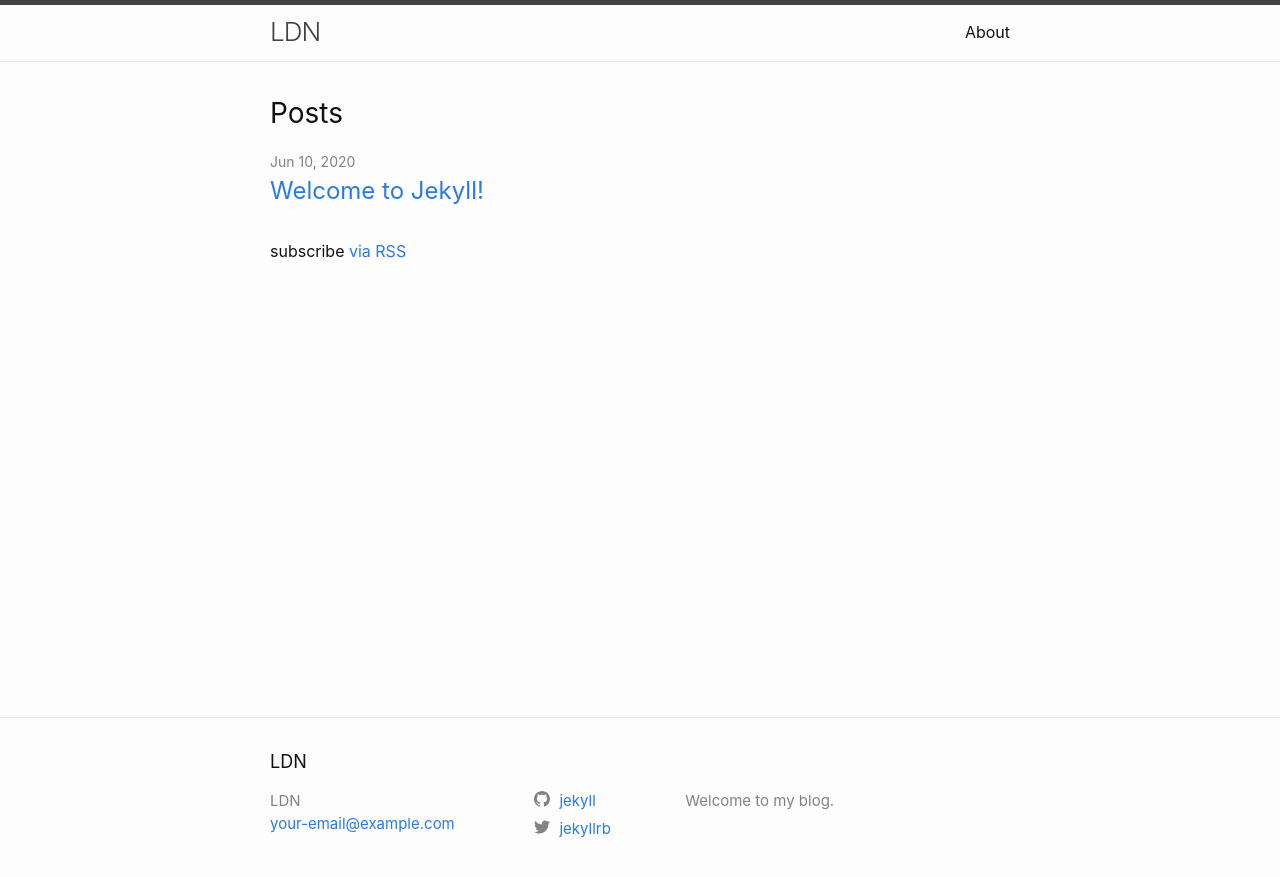
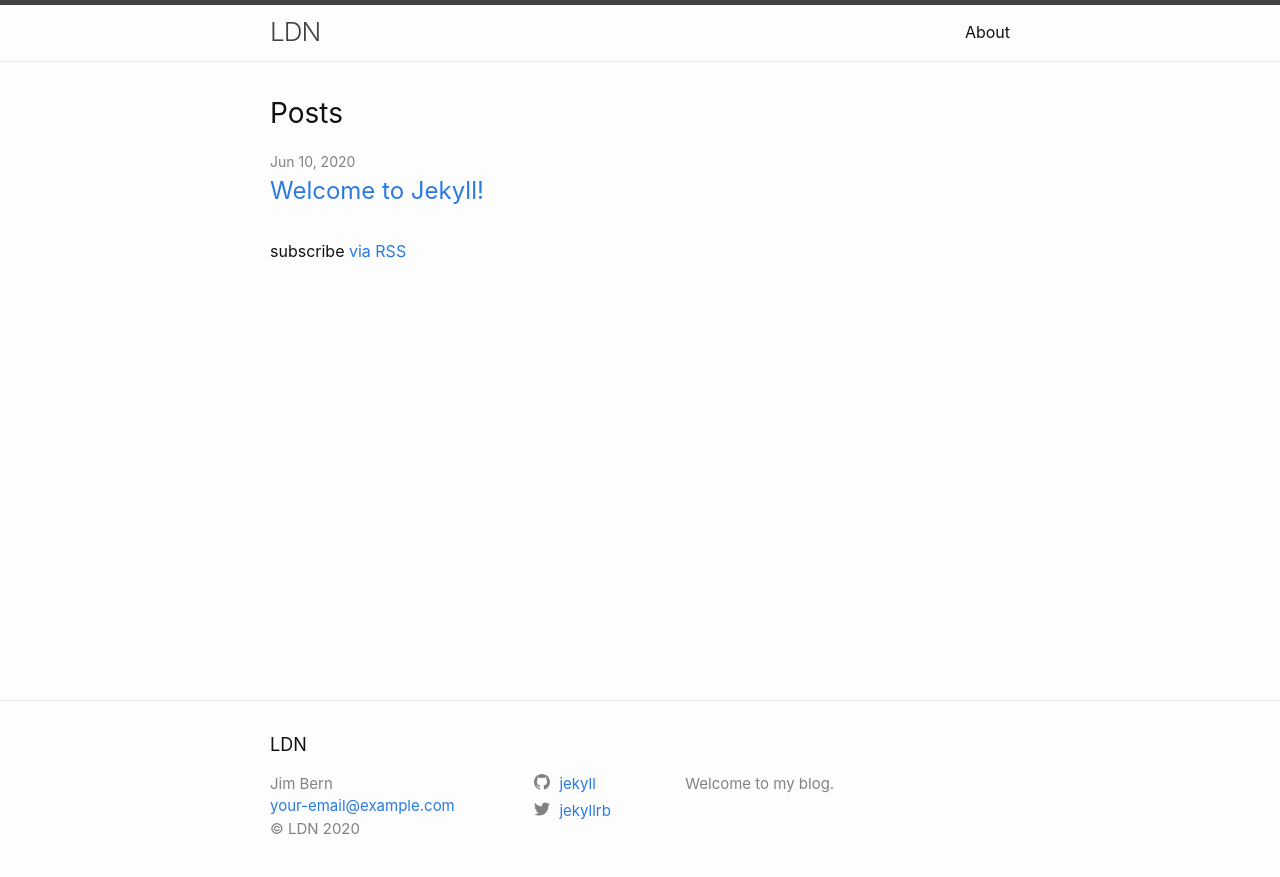
Before and after one commit to ldncode/my-blog, a Jekyll site: the page built from index.markdown, in a window 1280 px wide. Shown: the top 877 px of the page. Built offline with Jekyll 4.4.1, drawn with Linux system fonts in a browser that asks for light colours.

Commit message:
Add copyright to footer

```diff
--- a/_config.yml
+++ b/_config.yml
@@ -32,6 +32,9 @@ github_username:  jekyll
 plugins:
   - jekyll-feed
 
+author: Jim Bern
+copyright: "LDN"
+
 # Exclude from processing.
 # The following items will not be processed, by default.
 # Any item listed under the `exclude:` key here will be automatically added to
--- a/_includes/footer.html
+++ b/_includes/footer.html
@@ -18,6 +18,9 @@
             {%- if site.email -%}
             <li><a class="u-email" href="mailto:{{ site.email }}">{{ site.email }}</a></li>
             {%- endif -%}
+            {%- if site.copyright -%}
+            <li>&copy; {{ site.copyright }} {{ 'now' | date: "%Y" }}</li>
+            {%- endif -%}
         </ul>
       </div>
 
```
